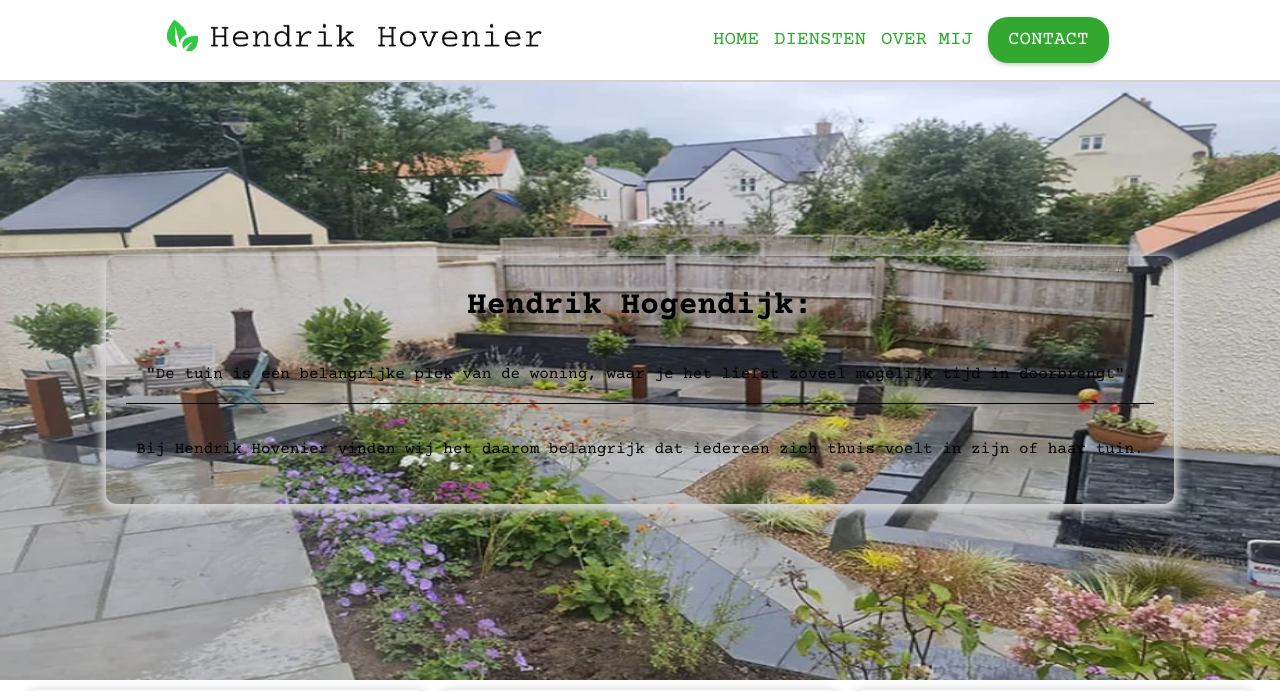
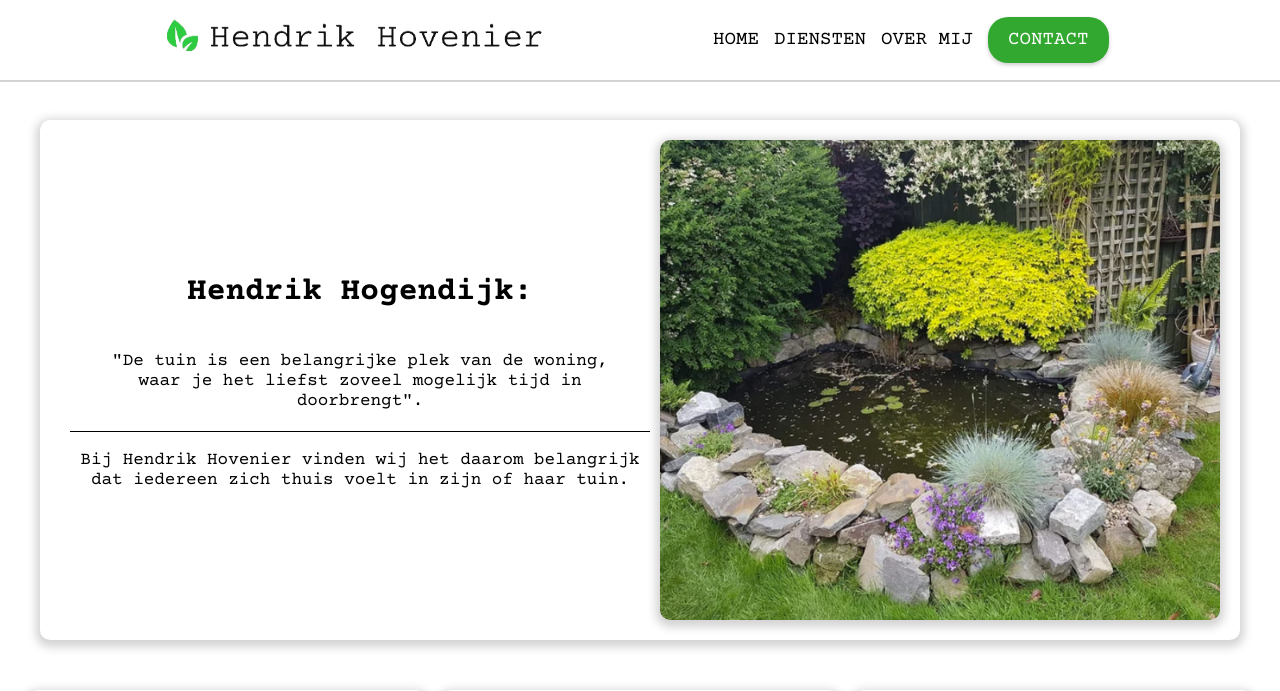
Before and after one commit to 230752/KLANTOPDRACHT, a PHP site: page / in a window 1280 px wide. Shown: the top 691 px of the page. Run offline with PHP 8.4, Linux system fonts and the light colour scheme.

Commit message:
Add files via upload

```diff
--- a/assets/css/header.css
+++ b/assets/css/header.css
@@ -47,15 +47,14 @@ header {
 }
 
 .header-button {
-  color: #32a830;
+  color: black;
   text-decoration: none;
   font-size: 1.2rem;
   transition: font-size 1s, transform 0.3s ease-in-out;
 }
 
 .header-button:hover {
-  color: green;
-  transform: translateY(-3px); /* Slight upward movement */
+  opacity: 0.5;
 }
 
 #contact-btn {
@@ -138,7 +137,7 @@ header {
   }
   #contact-btn {
     font-size: 1.1rem;
-    padding: 8px 14px;
+    padding: 6px 10px;
   }
 }
 
--- a/assets/css/indexStyle.css
+++ b/assets/css/indexStyle.css
@@ -1,22 +1,5 @@
 main div {
   padding: 10px;
-}
-
-#head-title {
-  font-size: 3rem;
-  display: flex;
-  justify-content: center;
-  transition: font-size 1s;
-}
-
-@media (max-width: 340px) {
-  #head-title {
-    font-size: 2.5rem;
-  }
-  #second-title {
-    transition: font-size 1s;
-    font-size: 1.4rem;
-  }
 }
 
 /* Slideshow css */
@@ -24,49 +7,64 @@ main div {
   display: flex;
   justify-content: center;
   align-items: center;
-  width: 100%;
-  margin: 0;
-  padding: 0;
+  box-shadow: 0px 3px 10px 4px lightgray;
+  margin: 40px;
+  border-radius: 10px;
+  padding: 20px;
 }
 
 #intro {
   display: flex;
   justify-content: center;
   align-items: center;
+  text-align: center;
   flex-direction: column;
-  position: absolute;
   z-index: 1;
-  box-shadow: 0px 3px 10px 4px lightgray;
   border-radius: 10px;
 }
 
-#second-title-text {
+#head-title {
+  font-size: 2rem;
+  display: flex;
+  justify-content: center;
+  transition: font-size 1s;
+}
+
+.intro-text {
   font-size: 1.1em;
 }
 
-#second-border {
+#head-border {
   border-bottom: solid 1px;
   padding: 20px;
   margin: 0;
 }
 
-#intro-text {
-  padding: 20px;
-}
-
 #slideshow-img {
-  /* opacity: 0.6; */
-  width: 100%;
+  opacity: 0.6;
 }
 
 .mySlides {
+  max-width: 600px;
+  max-height: 480px;
+  height: auto;
+  box-shadow: 0px 3px 10px 4px lightgray;
   transition: 1s;
-  width: 100%;
-
+  border-radius: 10px;
 }
 
 .mySlides fade {
   border: none;
+}
+
+.dot {
+  height: 15px;
+  width: 15px;
+  margin: 0 2px;
+  background-color: #bbb;
+  border-radius: 50%;
+  display: inline-block;
+  transition: background-color 0.6s ease;
 }
 
 .active {
@@ -78,6 +76,7 @@ main div {
   animation-duration: 1.5s;
 }
 
+
 @keyframes fade {
   from {
     opacity: 0.4;
@@ -88,18 +87,35 @@ main div {
   }
 }
 
-@media (max-width: 930px) {
+@media (max-width: 1150px) {
+  #slideshow-container {
+    margin: 20px;
+  }
+  #head-title {
+    font-size: 1.7rem;
+  }
+  .intro-text {
+    font-size: 0.8rem;
+  }
   .mySlides {
-    width: 680px;
-    height: 400px;
+    max-width: 580px;
+    max-height: 380px;
   }
 }
 
-@media (max-width: 720px) {
+@media (max-width: 1000px) {
+  #slideshow-container {
+    display: flex;
+    flex-direction: column;
+  }
   .mySlides {
-    width: 80%;
-    height: auto;
+    max-width: 400px;
+    max-height: 300px;
   }
+}
+
+@media (max-width: 340px) {
+
 }
 
 #info-box-container {
@@ -149,5 +165,5 @@ main div {
 }
 
 .service-box-img {
-  width: 20%;
+  width: 50%;
 }
--- a/assets/php/slideshow.php
+++ b/assets/php/slideshow.php
@@ -1,16 +1,21 @@
 <div id="slideshow-container">
     <div id="intro">
-        <h1 id="second-title">Hendrik Hogendijk:</h1>
-        <p id="second-border" class="second-title-text">"De tuin is een belangrijke plek van de woning, waar je
+        <h1 id="head-title">Hendrik Hogendijk:</h1>
+        <p id="head-border" class="intro-text">"De tuin is een belangrijke plek van de woning, waar je
             het liefst zoveel mogelijk tijd in doorbrengt".</p>
-        <p id="intro-text" class="second-title-text">
+        <p class="intro-text">
             Bij Hendrik Hovenier vinden wij het daarom belangrijk dat iedereen zich thuis voelt in
             zijn of haar tuin.
         </p>
     </div>
+    <img class="mySlides fade" src="assets/img/slideshow_foto_3.png" width="1000" height="600" alt="slideshow">
+    <img class="mySlides fade" src="assets/img/slideshow_foto_2.png" width="1000" height="600" alt="slideshow">
     <img class="mySlides fade" src="assets/img/slideshow_foto_1.png" width="1000" height="600" alt="slideshow">
-    <img class="mySlides fade" src="assets/img/slideshow_foto_2.png" width="1000" height="600" alt="slideshow">
-    <img class="mySlides fade" src="assets/img/slideshow_foto_3.png" width="1000" height="600" alt="slideshow">
+</div>
+<div style="display:none">
+    <span class="dot"></span>
+    <span class="dot"></span>
+    <span class="dot"></span>
 </div>
 <script>
     let slideIndex = 1; // Start with the first slide immediately
--- a/index.php
+++ b/index.php
@@ -79,7 +79,7 @@
                 </div>
             </div>
         </main>
-        <?php include("footer.php"); ?>
+        <?php include(BASE_PATH . "/footer.php"); ?>
     </div>
 </body>
 
```
Also changed, not shown: assets/img/hendrik.png (added), assets/img/slideshow_foto_1.png, assets/img/slideshow_foto_2.png, assets/img/slideshow_foto_3.png.
